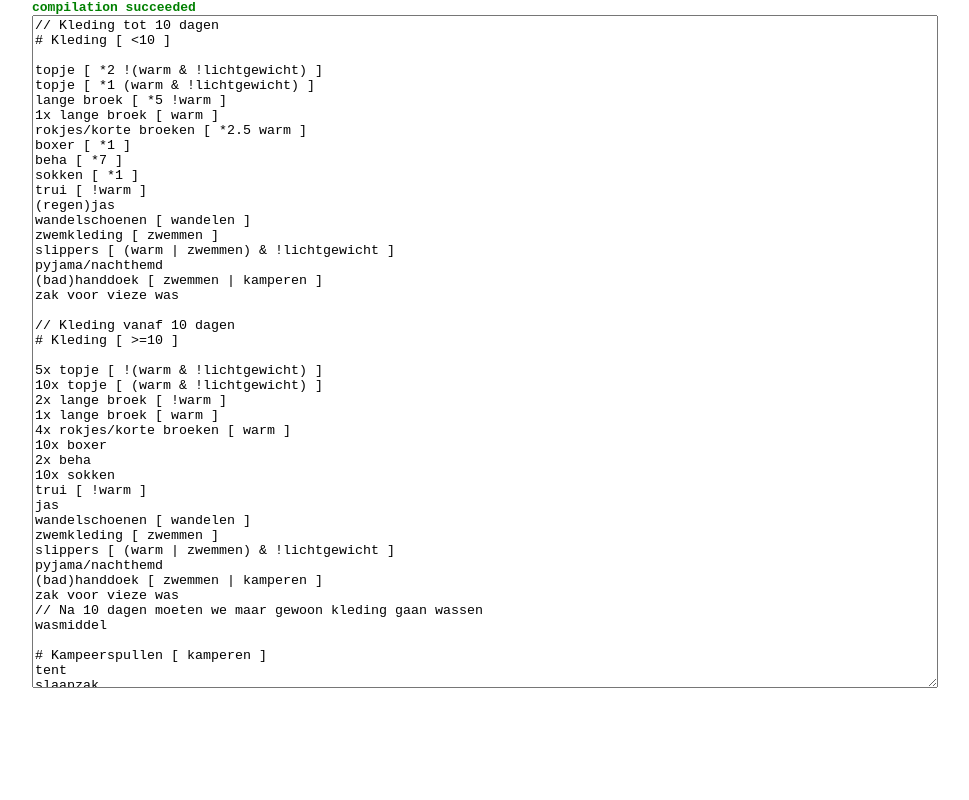
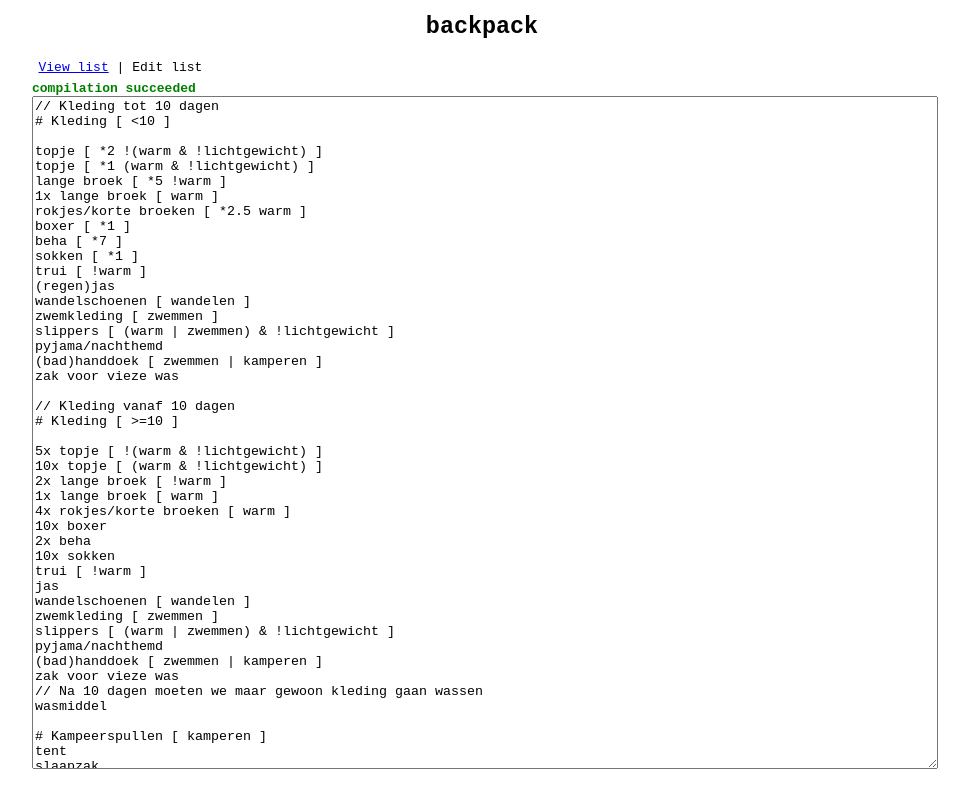
Before and after one commit to dsprenkels/backpack, a React (Vite) app: page /edit in a window 1280 px wide. Shown: the whole page, without its empty margins (158-1127 px from the left). Built offline with nearby package versions, Linux system fonts and the light colour scheme.

Commit message:
Add routing from/to edit page

```diff
--- a/src/BringListEdit.tsx
+++ b/src/BringListEdit.tsx
@@ -1,7 +1,8 @@
 import { useEffect, useState } from "react"
-import * as store from "./store"
 import "./BringListEdit.css"
 import { BringList, parseDatabaseChecked } from "./filterspec"
+import { Header, Nav } from "./Layout"
+import * as store from "./store"
 
 function CompileStatus(props: { compileResult: BringList | Error }) {
     if (props.compileResult instanceof Error) {
@@ -17,6 +18,9 @@ function CompileStatus(props: { compileResult: BringList | Error }) {
 
 
 function BringListEdit() {
+    const [header, setHeader] = useState(store.loadHeader)
+    useEffect(() => store.saveHeader(header), [header])
+
     let [bringListTemplate, setBringListTemplate] = useState(store.loadTemplateOrDefault)
     let parsedDatabase = parseDatabaseChecked(bringListTemplate)
     useEffect(() => {
@@ -24,14 +28,19 @@ function BringListEdit() {
         store.saveTemplate(bringListTemplate)
     }, [parsedDatabase])
 
-    return <>
+    return <div className="BringListEdit">
+        <Header
+            header={header}
+            setHeader={setHeader}
+        />
+        <Nav />
         <CompileStatus compileResult={parsedDatabase} />
         <textarea
             className="BringListEdit-textarea"
             onChange={(event => setBringListTemplate(event.target.value))}
             value={bringListTemplate}
         />
-    </>
+    </div>
 }
 
 export default BringListEdit
--- a/src/BringListView.tsx
+++ b/src/BringListView.tsx
@@ -2,27 +2,9 @@ import { useEffect, useMemo, useState } from 'react';
 import './BringListView.css';
 import * as filterspec from './filterspec';
 import { BringList as BL, BringListCategory as BLC, ExprIsMatchResult, Filter, Item } from './filterspec';
+import { Header, Nav } from './Layout';
 import * as store from './store';
-import DEFAULT_BRINGLIST_TEMPLATE from './template';
 
-
-function Header(props: {
-  header: string,
-  setHeader: (header: string) => void,
-}) {
-  const inputFieldGrowPadding = 2
-
-  return (
-    <header className="BringListView-header">
-      <input
-        className="BringListView-headerInput"
-        size={clamp(20, props.header.length + inputFieldGrowPadding, 50)}
-        value={props.header}
-        onChange={(event) => props.setHeader(event.target.value)}
-      />
-    </header>
-  )
-}
 
 function TagList(
   props: {
@@ -315,6 +297,7 @@ function BringListView() {
         header={header}
         setHeader={setHeader}
       />
+      <Nav />
       <Settings
         bringList={bringList}
         tags={tags}
@@ -339,10 +322,6 @@ function BringListView() {
   );
 }
 
-function clamp(lo: number, x: number, hi: number): number {
-  return Math.max(Math.min(x, hi), lo)
-}
-
 function setAssign<T>(_set: Set<T>, key: T, enabled: boolean): Set<T> {
   let set = new Set(_set)
   if (enabled) {
--- /dev/null
+++ b/src/Layout.css
@@ -0,0 +1,13 @@
+.Nav-container {
+    display: block;
+    margin: 0.5em;
+}
+
+.Nav-container > a {
+    margin: 1em 0;
+}
+
+.Nav-LinkActive {
+    color: inherit;
+    text-decoration: none;
+}
--- /dev/null
+++ b/src/Layout.tsx
@@ -0,0 +1,38 @@
+import { NavLink } from "react-router-dom";
+import "./Layout.css";
+
+
+export function Header(props: {
+    header: string,
+    setHeader: (header: string) => void,
+}) {
+    const inputFieldGrowPadding = 2
+
+    return (
+        <header className="BringListView-header">
+            <input
+                className="BringListView-headerInput"
+                size={clamp(20, props.header.length + inputFieldGrowPadding, 50)}
+                value={props.header}
+                onChange={(event) => props.setHeader(event.target.value)}
+            />
+        </header>
+    )
+}
+
+export function Nav() {
+    let maybeActiveClass = ({ isActive }: { isActive: boolean }) => isActive ? "Nav-LinkActive" : ""
+    return <div className="Nav-container">
+        <NavLink to="/view" className={maybeActiveClass}>
+            View list
+        </NavLink>
+        {" | "}
+        <NavLink to="/edit" className={maybeActiveClass}>
+            Edit list
+        </NavLink>
+    </div>
+}
+
+function clamp(lo: number, x: number, hi: number): number {
+    return Math.max(Math.min(x, hi), lo)
+}
--- a/src/main.tsx
+++ b/src/main.tsx
@@ -10,6 +10,7 @@ import './index.css';
 
 const routes = [
   { path: '/', element: <BringListView /> },
+  { path: '/view', element: <BringListView /> },
   { path: '/edit', element: <BringListEdit /> },
 ]
 
```
